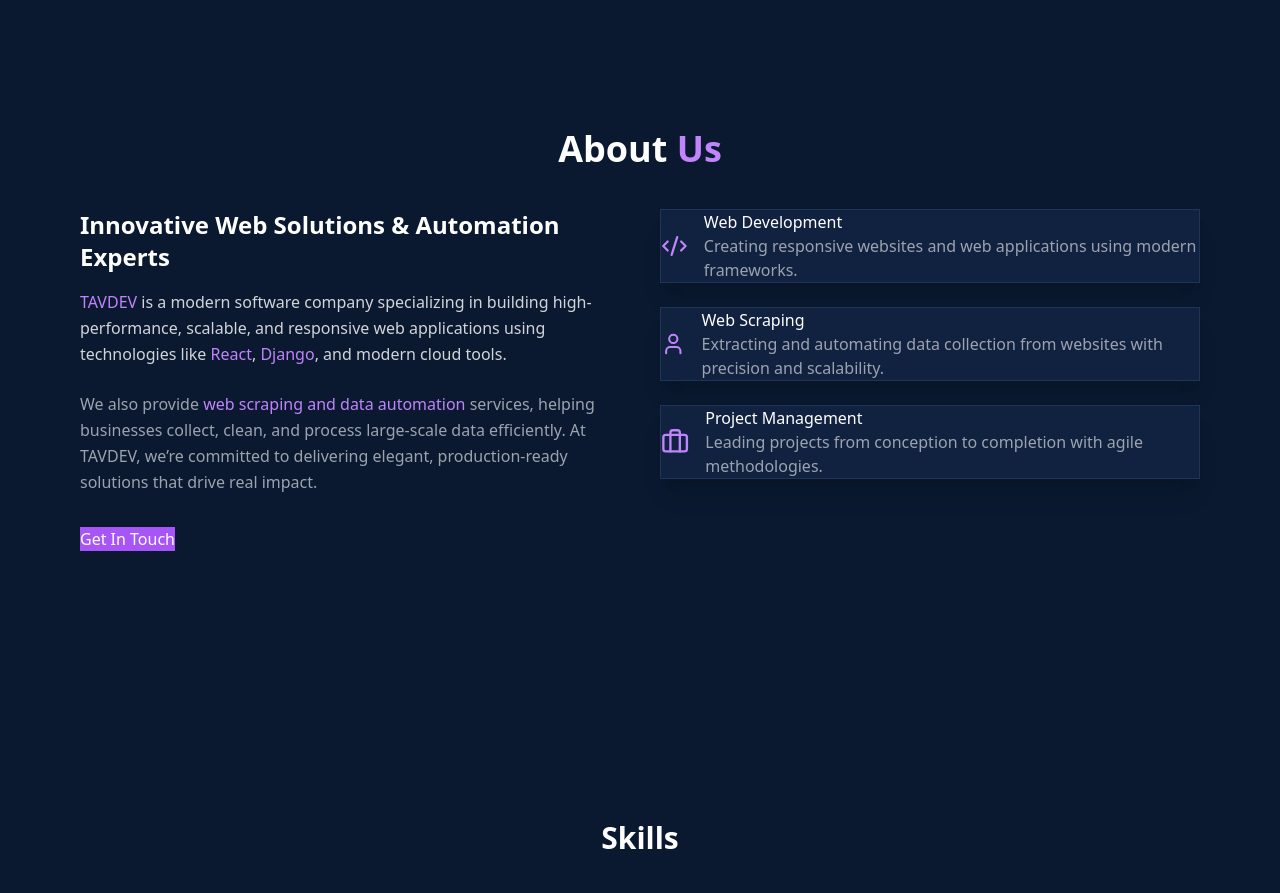
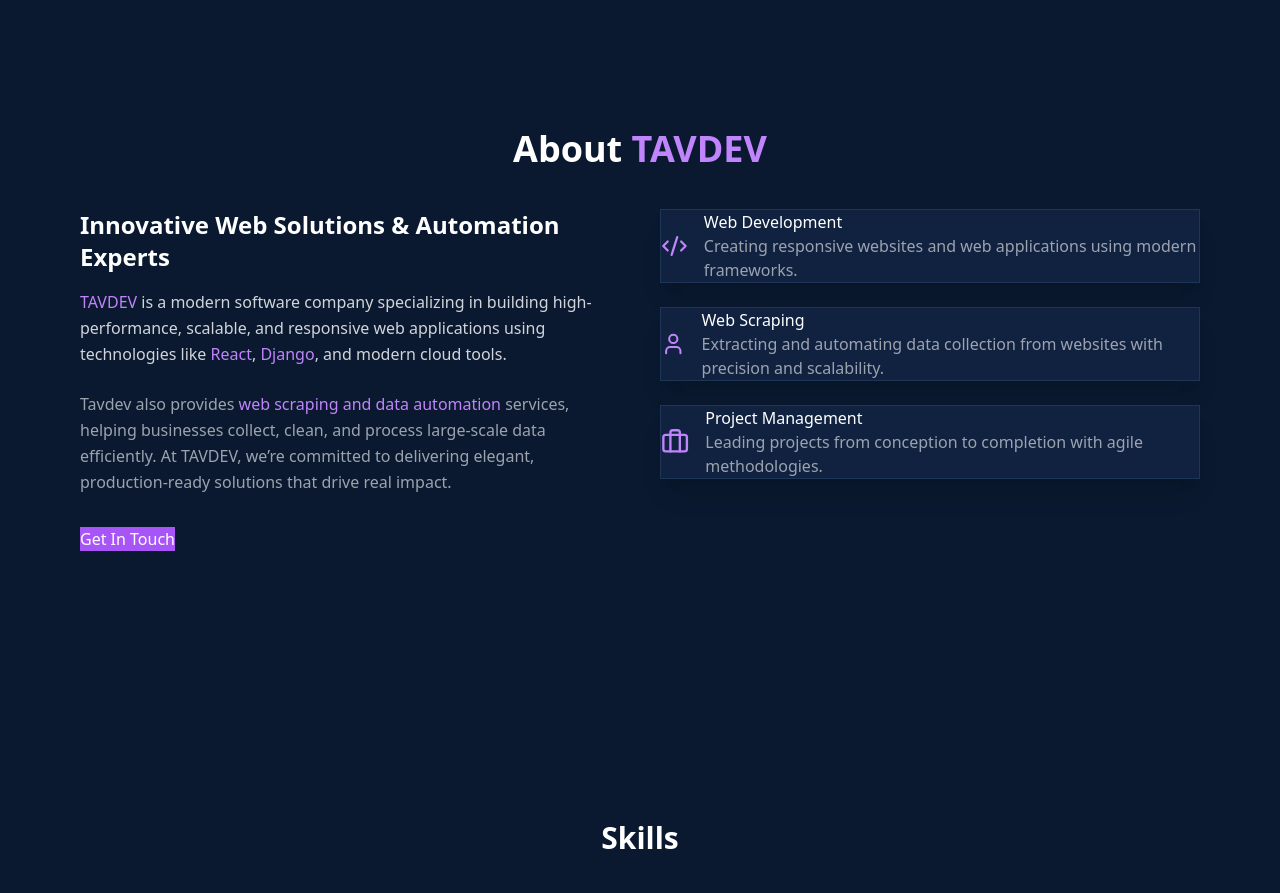
Before and after one commit to TAVDEV-team/portfolio, a React (Vite) app in the folder frontend/: page / in a window 1280 px wide. Shown: the part 860-1753 px from the top of the page. Built offline with nearby package versions, Linux system fonts and the light colour scheme; the HTML template or start-up script is replaced by a standard one.

Commit message:
Update About.jsx

```diff
--- a/frontend/src/pages/About.jsx
+++ b/frontend/src/pages/About.jsx
@@ -5,7 +5,7 @@
   return (
     <section className="min-h-screen bg-[#0a192f] text-white flex flex-col justify-center items-center px-6 md:px-20 py-20">
       <h2 className="text-3xl md:text-4xl font-bold mb-10">
-        About <span className="text-purple-400">Us</span>
+        About <span className="text-purple-400">TAVDEV</span>
       </h2>
 
       <div className="grid md:grid-cols-2 gap-10 max-w-6xl w-full">
@@ -20,7 +20,7 @@
           <span className="text-purple-400"> React</span>, <span className="text-purple-400">Django</span>, and modern cloud tools.
         </p>
         <p className="text-gray-400 mb-8 leading-relaxed">
-          We also provide <span className="text-purple-400 font-medium">web scraping and data automation</span> services,
+          Tavdev also provides <span className="text-purple-400 font-medium">web scraping and data automation</span> services,
           helping businesses collect, clean, and process large-scale data efficiently.
           At TAVDEV, we’re committed to delivering elegant, production-ready solutions that drive real impact.
         </p>
```
